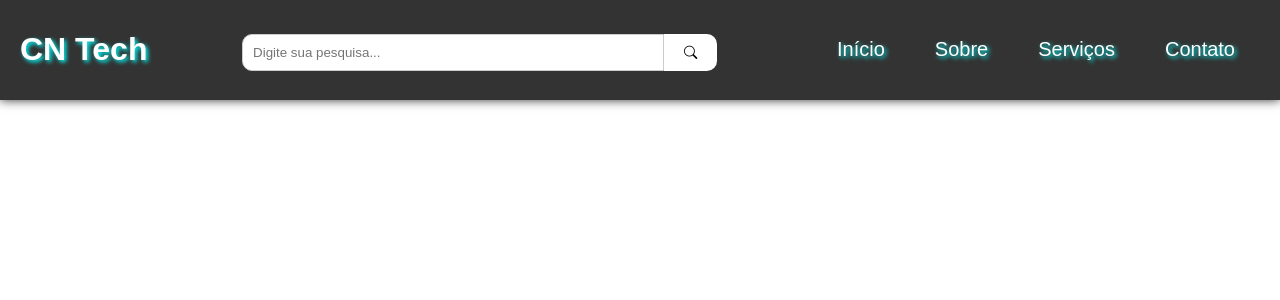
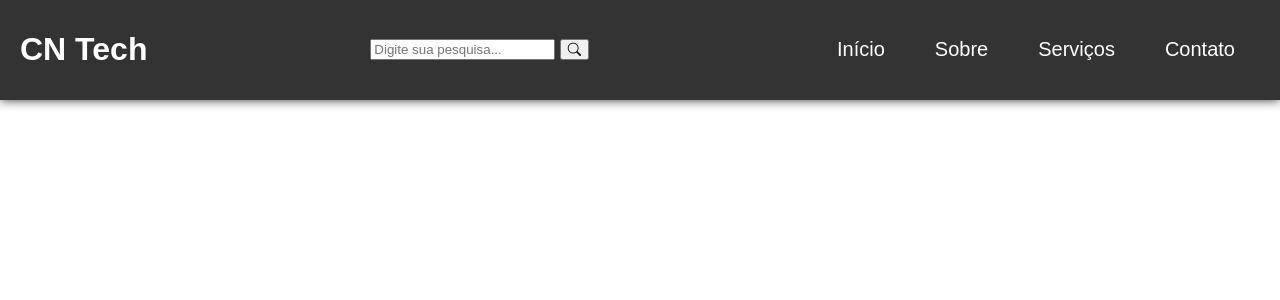
Before and after one commit to CristyanBernardo/Projeto1, a PHP site: page / in a window 1280 px wide. Shown: the top 300 px of the page. Run offline with PHP 8.4, Linux system fonts and the light colour scheme.

Commit message:
Home page

```diff
--- a/Projeto 1/style.css
+++ b/Projeto 1/style.css
@@ -20,32 +20,30 @@ header {
   header h1 {
     text-decoration: none;
     display: inline-block;
-  transition: 0.3s;
-  text-shadow: 2px 2px 4px aqua;
+    transition: .03s;
   }
 
-header h1:hover {
+  header h1:hover{
+    transform: scale(0.9);
+    color: aqua;
+    border-color: aqua;
+  }
+
+  header a{
+    color: rgb(255, 255, 255);
+    font-size: 20px;
+    transition: .02s;
+    text-align: right;
+    text-decoration: none;
+    display: inline-block;
+    margin: 0 0px;
+
+  }
+
+   header a:hover{
     transform: scale(0.9);
     color: aqua;
    }
-
-/* Links do header */
-header a {
-  color: #fff;
-  font-size: 20px;
-  text-decoration: none;
-  display: inline-block;
-  margin: 0;
-  transition: 0.2s;
-  text-align: right;
-  text-shadow: 2px 2px 4px aqua;
-}
-
-header a:hover {
-  transform: scale(0.9);
-  color: aqua;
-}
-
   /* Botão de menu */
   .menu-button {
     font-size: 1.2em;
@@ -56,7 +54,7 @@ header a:hover {
     cursor: pointer;
   }
 
-/* Menu */
+  /* Estilos do menu */
   nav {
     display: none; /* Oculto inicialmente */
     background-color: #333;
@@ -80,39 +78,6 @@ nav ul li a {
     text-decoration: none;
   }
 
-/* Barra de pesquisa */
-.search-tech {
-  display: flex;
-  justify-content: center;
-  margin-top: 20px;
-}
-
-.search-tech input[type="text"] {
-  width: 400px;
-  margin-top: -15px;
-  padding: 10px;
-  border: 1px solid #ccc;
-  border-radius: 10px 0 0 10px;
-  outline: none;
-}
-
-.search-tech button {
-  padding: 10px 20px;
-  margin-top: -15px;
-  transition: 0.3;
-  border: none;
-  background-color: rgb(255, 255, 255);
-  color: rgb(0, 0, 0);
-  border-radius: 0 10px 10px 0;
-  cursor: pointer;
-}
-.search-tech button:hover{
-  transform: scale(1.1);
-}
-
-.search-tech button:hover {
-  background-color: aqua;
-}
 
   /* Ajustes para telas grandes */
   @media (min-width: 768px) {
```
Lines whose indentation alone changed are shown as unchanged.
